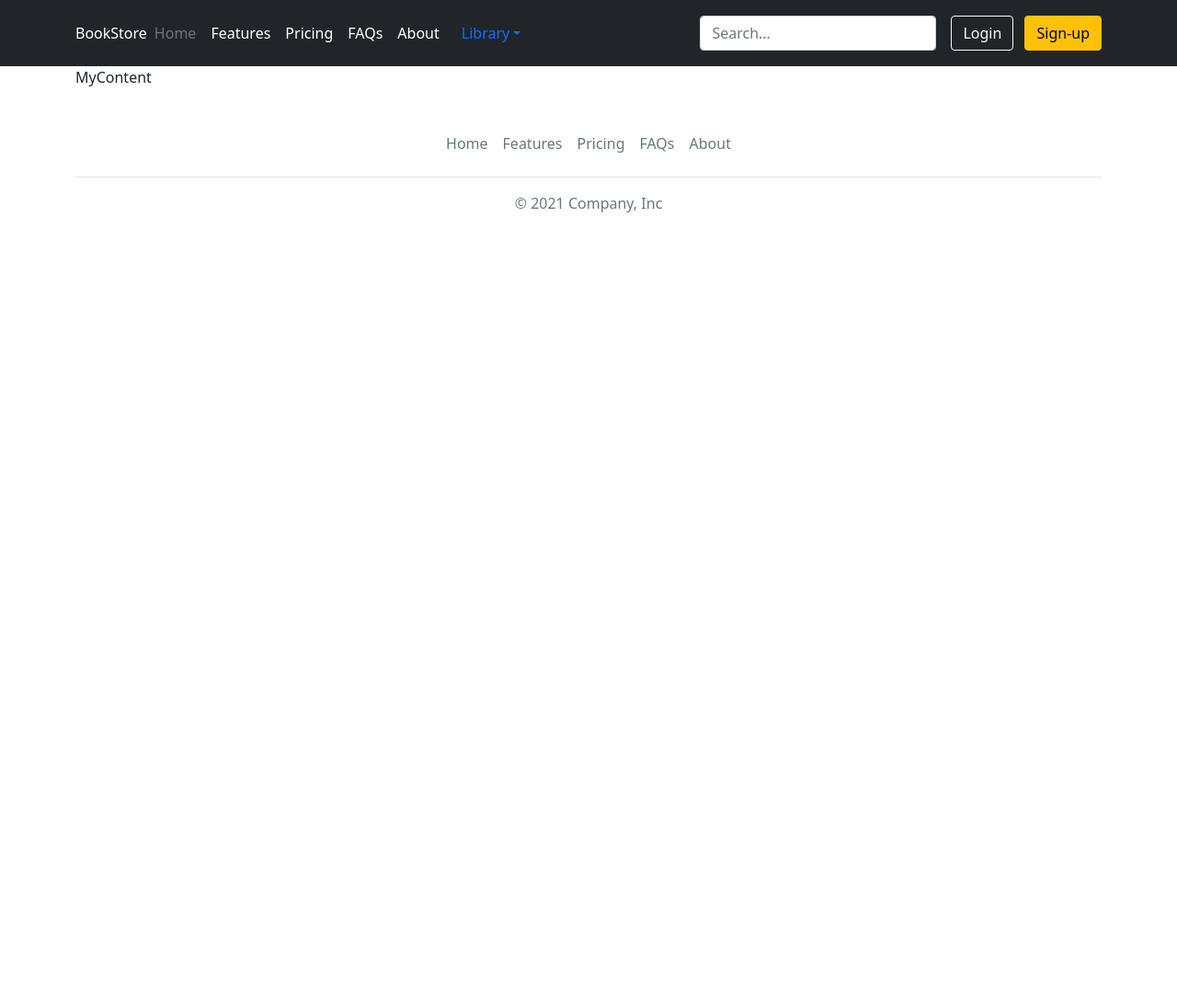
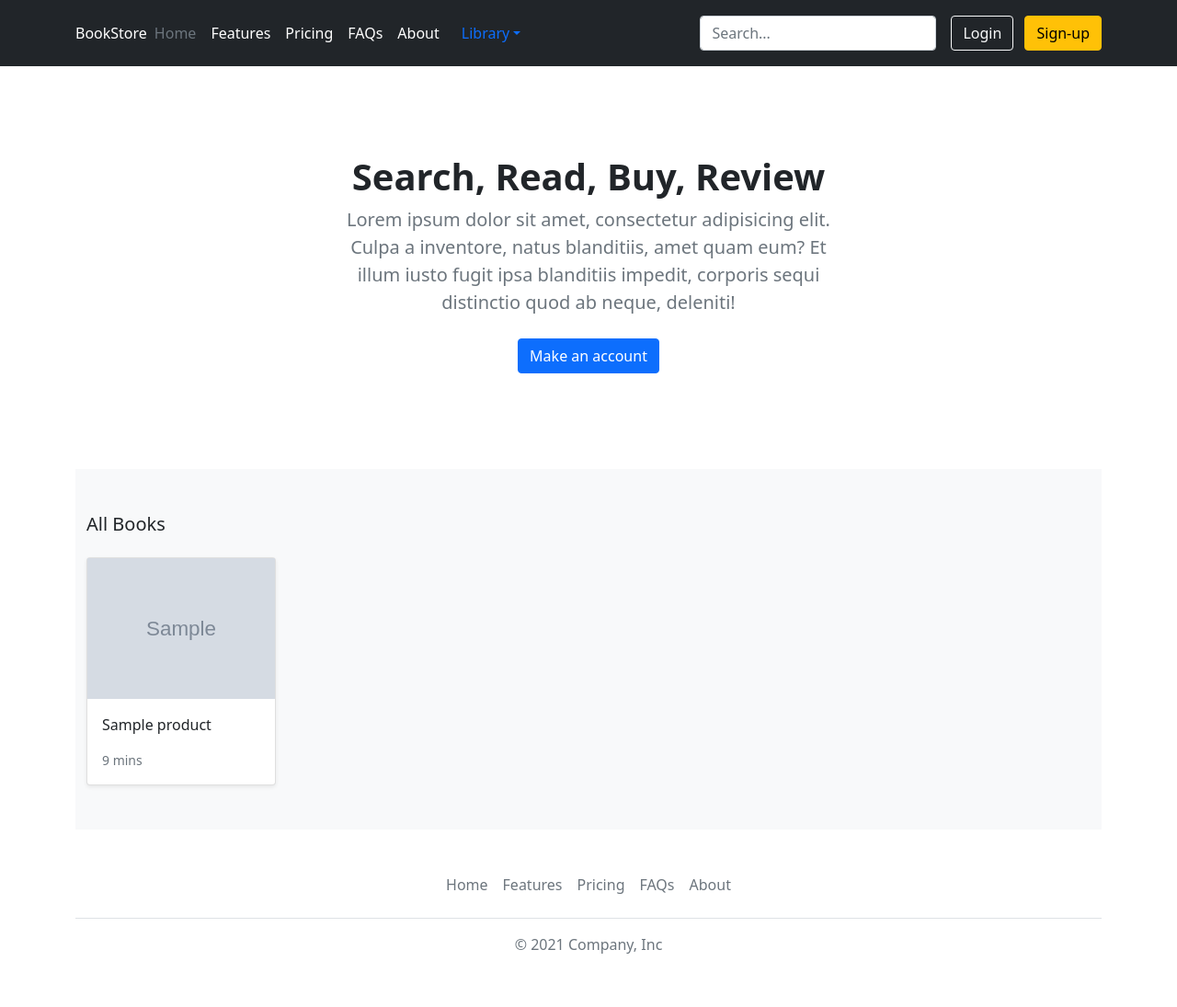
Before and after one commit to PyjSVladislav/eStoreY, a Django app: page / in a window 1280 px wide. Shown: the whole page at 92% size. Before the commit the page ends 231 px from the top, so only its background shows below. Run offline with Django 3.2, Linux system fonts and the light colour scheme; tables that the repository leaves empty hold one stand-in row (values such as "Sample post"); grey boxes marked "Sample" are stand-in pictures; some libraries are stand-ins or nearby versions.

Commit message:
Create view for Product

```diff
--- a/core/settings.py
+++ b/core/settings.py
@@ -52,6 +52,7 @@ TEMPLATES = [
                 'django.template.context_processors.request',
                 'django.contrib.auth.context_processors.auth',
                 'django.contrib.messages.context_processors.messages',
+                'store.views.categories'
             ],
         },
     },
--- a/store/models.py
+++ b/store/models.py
@@ -1,5 +1,6 @@
 from django.db import models
 from django.contrib.auth.models import User
+from django.urls import reverse
 
 class Category(models.Model):
     name = models.CharField(max_length = 255, db_index = True)
@@ -29,5 +30,8 @@ class Product(models.Model):
         verbose_name_plural = 'Products'
         ordering = ('-created',)
 
+    def get_absolute_url(self):
+        return reverse('store:product_detail', args=[self.slug])
+
     def __str__(self):
         return self.title
--- a/store/urls.py
+++ b/store/urls.py
@@ -6,4 +6,5 @@ app_name = 'store'
 
 urlpatterns = [
     path('', views.all_products, name = 'all_products'),
+    path('item/<slug:slug>/', views.product_detail, name = 'product_detail'),
 ]
--- a/store/views.py
+++ b/store/views.py
@@ -1,7 +1,16 @@
-from django.shortcuts import render
+from django.shortcuts import render, get_object_or_404
 
 from .models import Product, Category
+
+def categories(request):
+    return {
+        'categories': Category.objects.all()
+    }
 
 def all_products(request):
     products = Product.objects.all()
     return render(request, 'store/home.html', {'products': products})
+
+def product_detail(request, slug):
+    product = get_object_or_404(Product, slug=slug, in_stock=True)
+    return render(request, 'store/products/detail.html', {'product': product})
--- a/templates/store/base.html
+++ b/templates/store/base.html
@@ -33,9 +33,10 @@
             <li class="nav-item dropdown">
               <a class="nav-link dropdown-toggle" href="#" id="dropdown03" data-bs-toggle="dropdown" aria-expanded="false">Library</a>
               <ul class="dropdown-menu" aria-labelledby="dropdown03">
-                <li><a class="dropdown-item" href="#">Action</a></li>
-                <li><a class="dropdown-item" href="#">Another action</a></li>
-                <li><a class="dropdown-item" href="#">Something else here</a></li>
+                <li><a class="dropdown-item" href="#">All</a></li>
+                {% for c in categories %}
+                  <li><a class="dropdown-item" href="#">{{c.name|title}}</a></li>
+                {% endfor %}
               </ul>
             </li>
           </ul>
--- a/templates/store/home.html
+++ b/templates/store/home.html
@@ -6,5 +6,39 @@
 {% endblock %}
 
 {% block content %}
-MyContent
+  <section class="py-5 text-center container">
+    <div class="row py-lg-5">
+      <div class="col-lg-6 col-md-8 mx-auto">
+        <h1 class="h1 fw-bold">Search, Read, Buy, Review</h1>
+        <p class="lead text-muted">Lorem ipsum dolor sit amet, consectetur adipisicing elit. Culpa a inventore, natus blanditiis, amet quam eum? Et illum iusto fugit ipsa blanditiis impedit, corporis sequi distinctio quod ab neque, deleniti!</p>
+        <a href="#" class="btn btn-primary my-2">Make an account</a>
+      </div>
+    </div>
+  </section>
+
+  <div class="album py-5 bg-light">
+    <div class="container">
+
+      <div class="pb-3 h5">All Books</div>
+      <div class="row row-cols-1 row-cols-sm-2 row-cols-md-5 g-3">
+
+        {% for product in products %}
+        <div class="col">
+          <div class="card shadow-sm">
+            <img class="img-fluid" src="{{ product.image.url }}" alt="Responsive image">
+            <div class="card-body">
+              <p class="card-text">
+                <a class="text-dark text-decoration-none" href="{{ product.get_absolute_url }}">{{ product.title }}</a>
+              </p>
+              <div class="d-flex justify-content-between align-items-center">
+                <small class="text-muted">9 mins</small>
+              </div>
+            </div>
+          </div>
+        </div>
+
+        {% endfor %}
+      </div>
+    </div>
+  </div>
 {% endblock %}
```
Also changed, not shown: templates/store/products/detail.html (added, +45 -0 lines).
